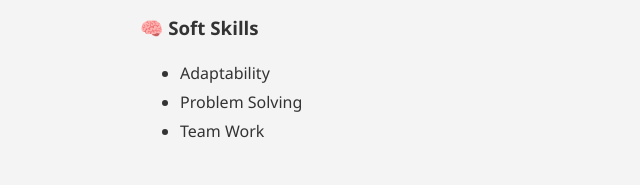
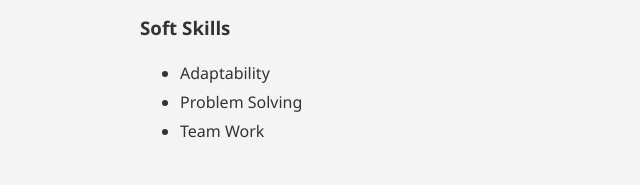
Before and after one commit to shanmugananthamit/Portfolio-Shanmuganantham, a plain HTML site: page index.html in a window 1280 px wide. Shown: the part 780-965 px from the top of the page, 0-640 px from the left. Drawn offline with Linux system fonts and the light colour scheme.

Commit message:
Update index.html

```diff
--- a/index.html
+++ b/index.html
@@ -146,7 +146,7 @@
       <li>SQL</li>
     </ul>
 
-    <h3>🧠 Soft Skills</h3>
+    <h3>Soft Skills</h3>
     <ul>
       <li>Adaptability</li>
       <li>Problem Solving</li>
```
